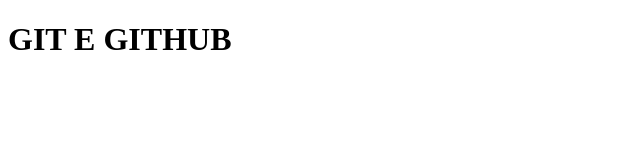
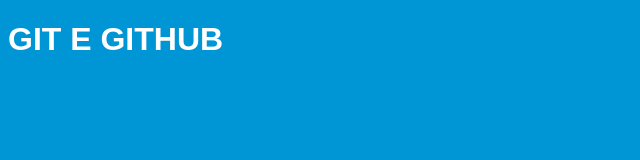
Before and after one commit to tecnofence/js-css-pro, a plain HTML site: page aula02/index.html in a window 1280 px wide. Shown: the whole page, without its empty margins (0-640 px from the left). Drawn offline with Linux system fonts and the light colour scheme; files that its build step writes are made by us from their sources.

Commit message:
Criar um novo CSS

```diff
--- a/aula02/index.html
+++ b/aula02/index.html
@@ -4,6 +4,7 @@
   <meta charset="UTF-8">
   <meta http-equiv="X-UA-Compatible" content="IE=edge">
   <meta name="viewport" content="width=device-width, initial-scale=1.0">
+  <link rel="stylesheet" href="css/style.css">
   <title>Aulas sobre git</title>
 </head>
 <body>
--- /dev/null
+++ b/css/style.css
@@ -0,0 +1,6 @@
+body {
+  background: #0096d6;
+  color: white;
+  font-family: Arial;
+
+}
```
